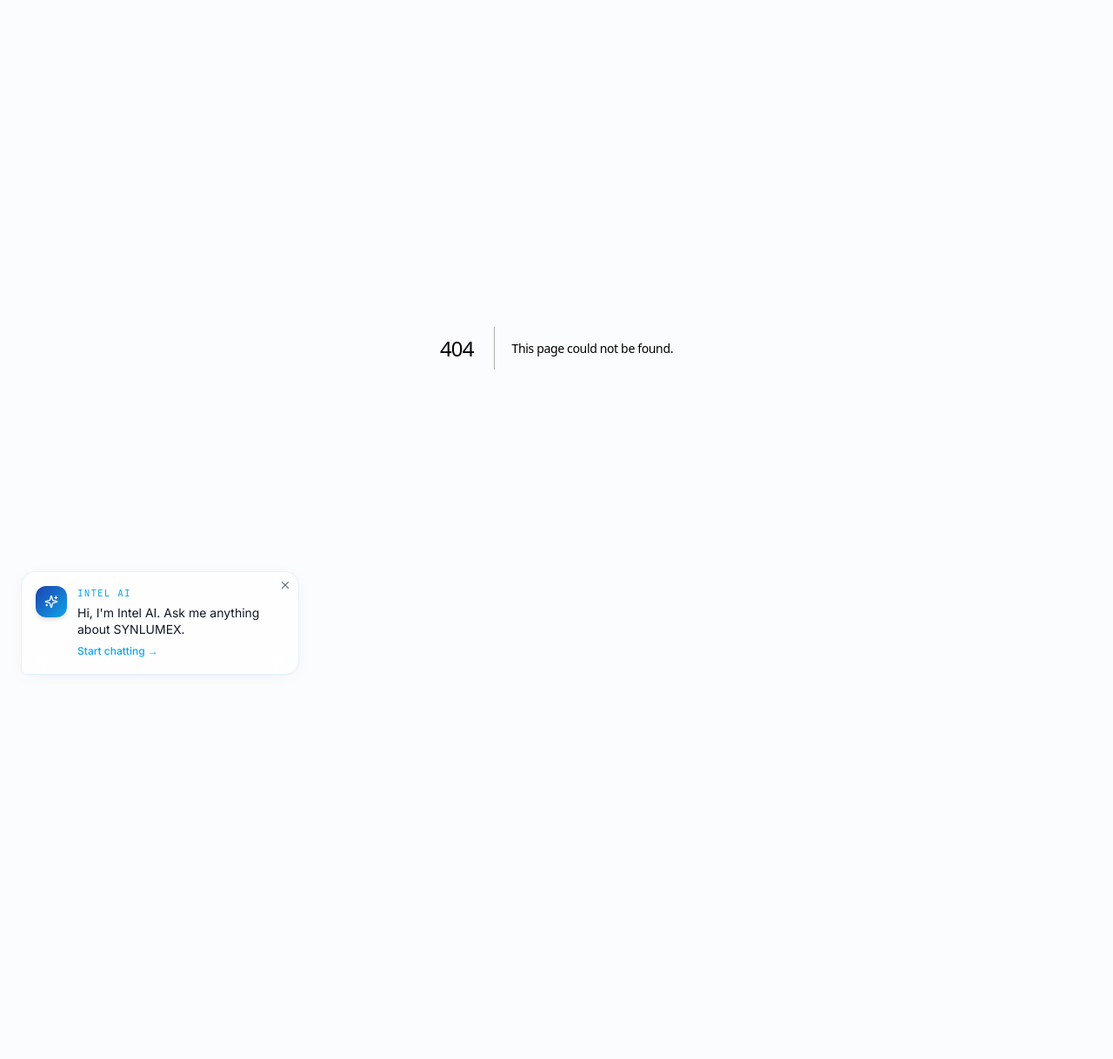
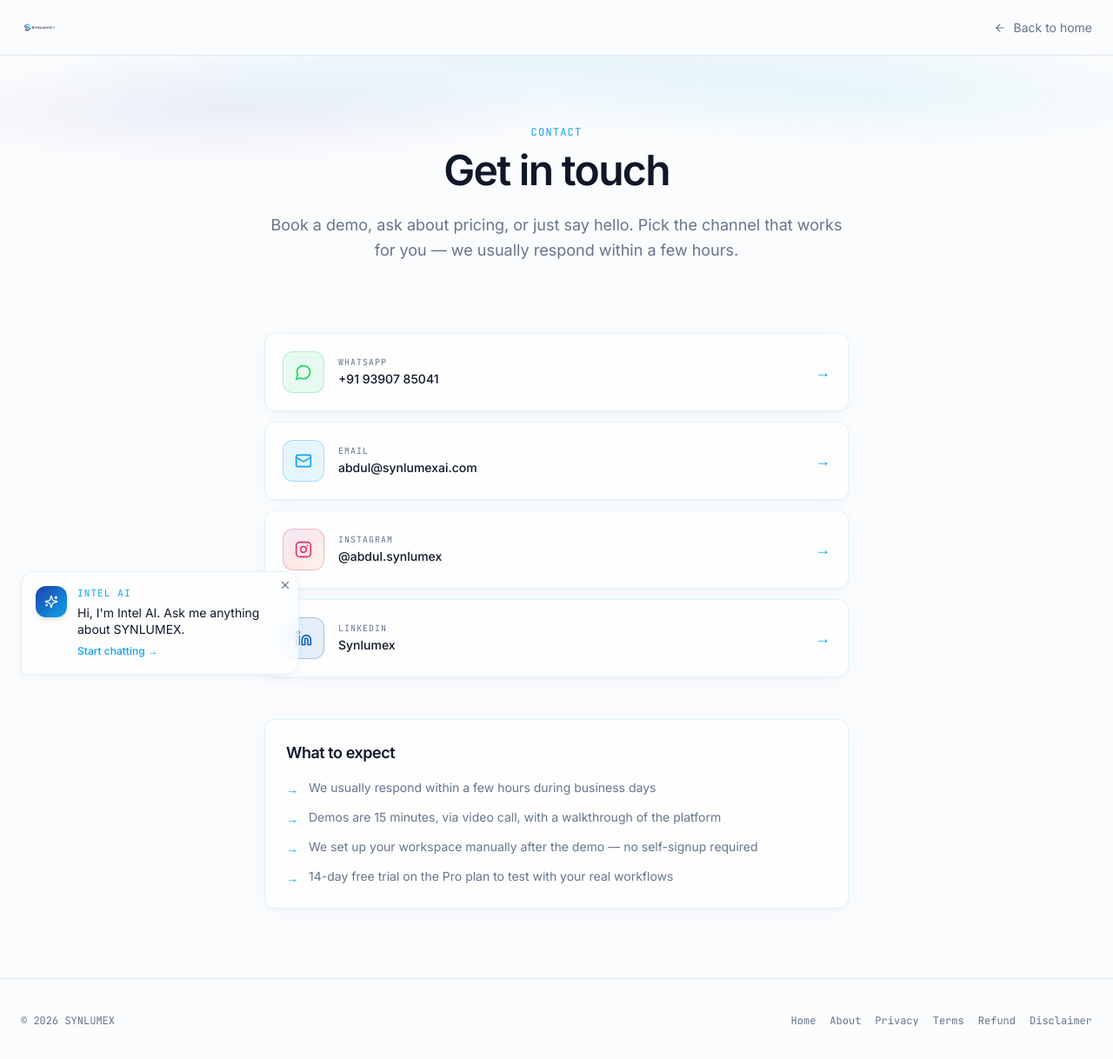
Before and after one commit to Collabify-org/synlumex-intel, a Next.js app: page /contact in a window 1280 px wide. Before the commit this address had no page. Shown: the top 1218 px of the page at 87% size. Before the commit the page ends 800 px from the top, so only its background shows below. Built offline with nearby package versions, Linux system fonts and the light colour scheme.

Commit message:
Create page.tsx

```diff
--- /dev/null
+++ b/app/contact/page.tsx
@@ -0,0 +1,162 @@
+import Link from 'next/link';
+import { Logo } from '@/components/brand/logo';
+import { Reveal } from '@/components/marketing/reveal';
+import { ArrowLeft, MessageCircle, Mail, Instagram, Linkedin } from 'lucide-react';
+
+const WHATSAPP_URL = 'https://wa.me/919390785041?text=Hi%2C%20I%27d%20like%20to%20know%20more%20about%20SYNLUMEX';
+const EMAIL = 'abdul@synlumexai.com';
+const INSTAGRAM_URL = 'https://www.instagram.com/abdul.synlumex/';
+const LINKEDIN_URL = 'https://www.linkedin.com/company/synlumex/?viewAsMember=true';
+
+export const metadata = {
+  title: 'Contact — SYNLUMEX INTEL',
+  description: 'Get in touch with SYNLUMEX. Book a demo or ask us anything.'
+};
+
+export default function ContactPage() {
+  const channels = [
+    {
+      icon: MessageCircle,
+      label: 'WhatsApp',
+      value: '+91 93907 85041',
+      href: WHATSAPP_URL,
+      brandBg: 'bg-[#25D366]/10',
+      brandBorder: 'border-[#25D366]/30',
+      brandColor: 'text-[#25D366]'
+    },
+    {
+      icon: Mail,
+      label: 'Email',
+      value: 'abdul@synlumexai.com',
+      href: `mailto:${EMAIL}?subject=SYNLUMEX%20Inquiry`,
+      brandBg: 'bg-[#0ea5e9]/10',
+      brandBorder: 'border-[#0ea5e9]/30',
+      brandColor: 'text-[#0ea5e9]'
+    },
+    {
+      icon: Instagram,
+      label: 'Instagram',
+      value: '@abdul.synlumex',
+      href: INSTAGRAM_URL,
+      brandBg: 'bg-gradient-to-br from-[#833AB4]/10 via-[#FD1D1D]/10 to-[#FCAF45]/10',
+      brandBorder: 'border-[#E1306C]/30',
+      brandColor: 'text-[#E1306C]'
+    },
+    {
+      icon: Linkedin,
+      label: 'LinkedIn',
+      value: 'Synlumex',
+      href: LINKEDIN_URL,
+      brandBg: 'bg-[#0A66C2]/10',
+      brandBorder: 'border-[#0A66C2]/30',
+      brandColor: 'text-[#0A66C2]'
+    }
+  ];
+
+  return (
+    <div className="min-h-screen bg-background">
+      <nav className="sticky top-0 z-40 h-16 border-b border-border bg-background/80 backdrop-blur-lg">
+        <div className="max-w-7xl mx-auto h-full px-6 flex items-center justify-between">
+          <Link href="/" className="group flex items-center">
+            <Logo size={28} interactive />
+          </Link>
+          <Link
+            href="/"
+            className="text-sm text-muted-foreground hover:text-foreground flex items-center gap-2"
+          >
+            <ArrowLeft className="h-3.5 w-3.5" /> Back to home
+          </Link>
+        </div>
+      </nav>
+
+      <section className="relative py-20 px-6 overflow-hidden">
+        <div className="absolute inset-0 bg-radial-glow pointer-events-none opacity-50" />
+        <div className="max-w-3xl mx-auto text-center relative">
+          <Reveal>
+            <div className="text-xs font-mono tracking-widest text-brand-cyan uppercase mb-3">
+              CONTACT
+            </div>
+            <h1 className="text-3xl md:text-5xl font-semibold tracking-[-0.035em] leading-[1.05] mb-6">
+              Get in touch
+            </h1>
+            <p className="text-lg text-muted-foreground max-w-2xl mx-auto leading-relaxed">
+              Book a demo, ask about pricing, or just say hello. Pick the channel that works for
+              you — we usually respond within a few hours.
+            </p>
+          </Reveal>
+        </div>
+      </section>
+
+      <section className="pb-20 px-6">
+        <div className="max-w-2xl mx-auto space-y-3">
+          {channels.map((c, i) => {
+            const Icon = c.icon;
+            return (
+              <Reveal key={c.label} delay={((i % 4) * 100) as 0 | 100 | 200 | 300}>
+                <a
+                  href={c.href}
+                  target="_blank"
+                  rel="noopener noreferrer"
+                  className="group glass-card rounded-xl p-5 hover-lift flex items-center gap-4"
+                >
+                  <div
+                    className={`h-12 w-12 rounded-xl ${c.brandBg} border ${c.brandBorder} flex items-center justify-center shrink-0`}
+                  >
+                    <Icon className={`h-5 w-5 ${c.brandColor}`} />
+                  </div>
+                  <div className="min-w-0 flex-1">
+                    <div className="text-[10px] font-mono tracking-widest text-muted-foreground uppercase">
+                      {c.label}
+                    </div>
+                    <div className="text-sm font-medium text-foreground truncate mt-0.5">
+                      {c.value}
+                    </div>
+                  </div>
+                  <span className="text-brand-cyan text-lg group-hover:translate-x-1 transition-transform">
+                    →
+                  </span>
+                </a>
+              </Reveal>
+            );
+          })}
+        </div>
+
+        <div className="max-w-2xl mx-auto mt-12 glass-card rounded-xl p-6">
+          <h2 className="text-lg font-semibold mb-4">What to expect</h2>
+          <ul className="space-y-3 text-sm text-muted-foreground">
+            <li className="flex items-start gap-3">
+              <span className="text-brand-cyan mt-0.5">→</span>
+              <span>We usually respond within a few hours during business days</span>
+            </li>
+            <li className="flex items-start gap-3">
+              <span className="text-brand-cyan mt-0.5">→</span>
+              <span>Demos are 15 minutes, via video call, with a walkthrough of the platform</span>
+            </li>
+            <li className="flex items-start gap-3">
+              <span className="text-brand-cyan mt-0.5">→</span>
+              <span>We set up your workspace manually after the demo — no self-signup required</span>
+            </li>
+            <li className="flex items-start gap-3">
+              <span className="text-brand-cyan mt-0.5">→</span>
+              <span>14-day free trial on the Pro plan to test with your real workflows</span>
+            </li>
+          </ul>
+        </div>
+      </section>
+
+      <footer className="border-t border-border py-10 px-6">
+        <div className="max-w-7xl mx-auto flex flex-col md:flex-row items-center justify-between gap-3 text-xs text-muted-foreground font-mono">
+          <div>© 2026 SYNLUMEX</div>
+          <div className="flex flex-wrap items-center gap-4">
+            <Link href="/" className="hover:text-foreground">Home</Link>
+            <Link href="/about" className="hover:text-foreground">About</Link>
+            <Link href="/privacy" className="hover:text-foreground">Privacy</Link>
+            <Link href="/terms" className="hover:text-foreground">Terms</Link>
+            <Link href="/refund" className="hover:text-foreground">Refund</Link>
+            <Link href="/disclaimer" className="hover:text-foreground">Disclaimer</Link>
+          </div>
+        </div>
+      </footer>
+    </div>
+  );
+}
```
